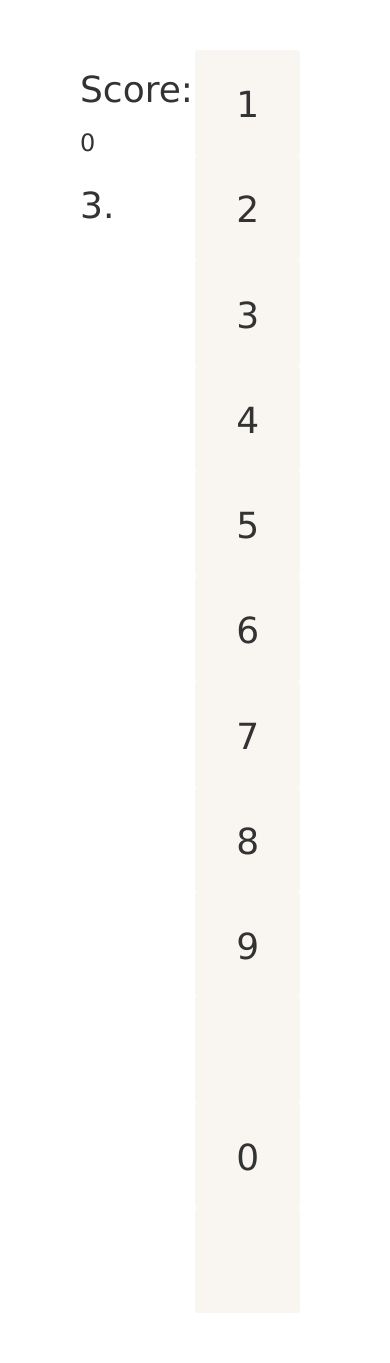
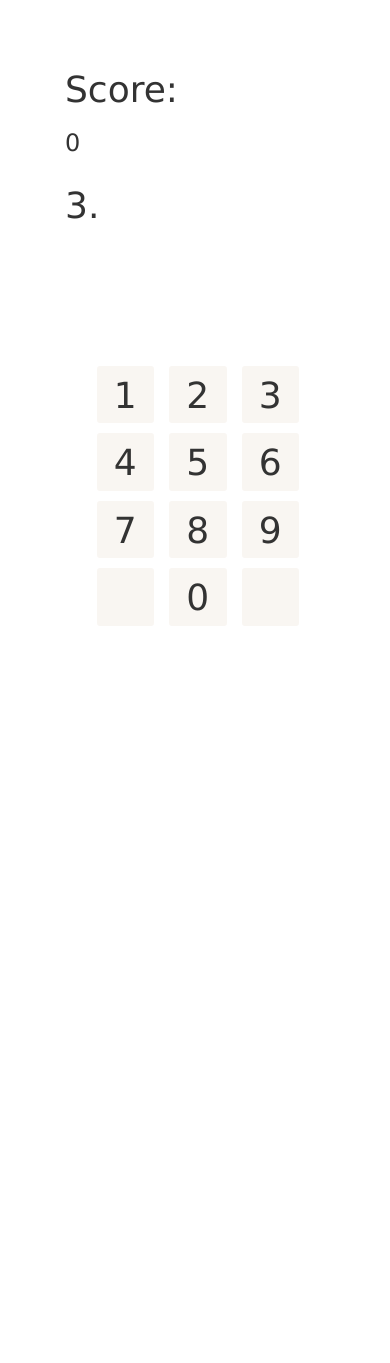
Before and after one commit to xbili/pimory, a Node project: template views/index.ejs in a window 390 px wide. After the commit the page ends 626 px from the top, so only its background shows below. Run offline with Node 20 templates, Linux system fonts and the light colour scheme; the template is opened without the code that fills it, so the values that code supplies are empty.

Commit message:
Fix mobile keypad and score board

```diff
--- a/public/stylesheets/style.css
+++ b/public/stylesheets/style.css
@@ -5,6 +5,11 @@ body {
 
 a {
   color: #00B7FF;
+}
+
+.grid-container {
+  position: relative;
+  float: right;
 }
 
 .grid-row {
@@ -35,3 +40,33 @@ a {
   overflow: scroll;
   height: 360.75px;
 }
+
+.pi-score-container {
+  position: relative;
+  float: left;
+}
+
+@media screen and (max-width: 520px) {
+  .grid-container {
+    position: relative;
+    margin-left: 10%;
+    margin-right: 10%;
+  }
+
+  .grid-row {
+    margin-bottom: 5px;
+    height: 62.5px;
+  }
+
+  .grid {
+    height: 57.5px;
+    width: 57.5px;
+  }
+    .grid h1 {
+      line-height: 20px;
+    }
+
+  .pi-container {
+    height: 200px;
+  }
+}
--- a/views/index.ejs
+++ b/views/index.ejs
@@ -4,15 +4,14 @@
     <title><%= title %></title>
     <link rel='stylesheet' href='/stylesheets/bootstrap.min.css' />
     <link rel='stylesheet' href='/stylesheets/style.css' />
+
+    <meta name="viewport" content="width=device-width, initial-scale=1">
   </head>
   <body>
   <div class="container">
 
-  <div class="row">
-
   <!-- PI & Score indicator -->
-  <div class="col-xs-6">
-  <div class="container">
+  <div class="pi-score-container">
     <h1>Score:</h1>
     <h3 class="js-score-indicator">0</h3>
     <div class="pi-container">
@@ -20,11 +19,10 @@
       <h3 class="js-pi-indicator"></h3>
     </div>
   </div>
-  </div>
   <!-- *end* -->
 
   <!-- Grid for PI keyboard -->
-  <div class="grid-container col-xs-6">
+  <div class="grid-container">
     <div class="grid-row row">
       <div class="grid col-xs-3"><h1>1</h1></div>
       <div class="grid col-xs-3"><h1>2</h1></div>
@@ -49,8 +47,6 @@
   <!-- *end* -->
 
   </div>
-
-  </div>
   <script type="text/javascript" src="javascripts/jquery-1.11.0.min.js"></script>
   <script type="text/javascript" src="javascripts/main.js"></script>
   </body>
```
